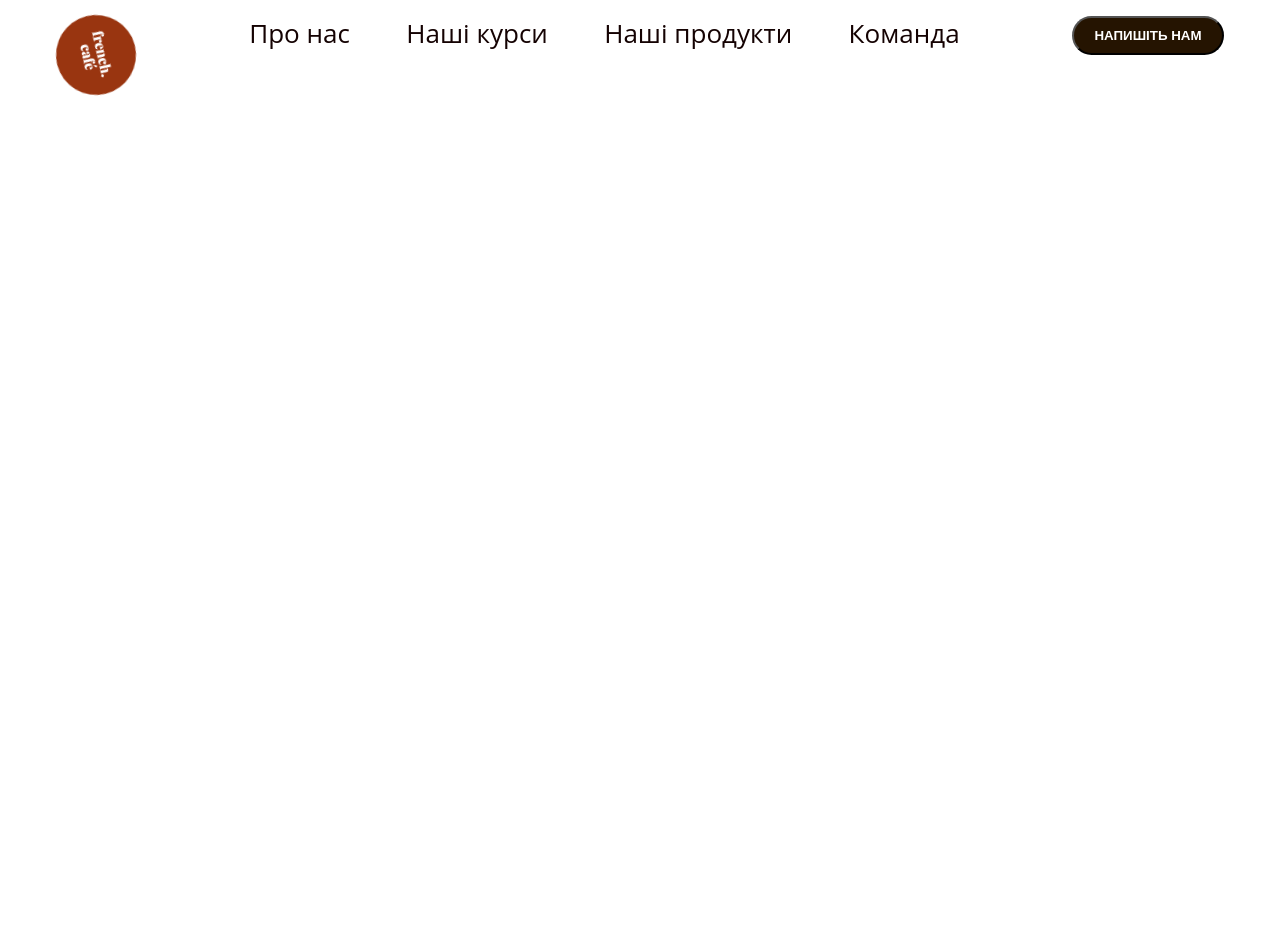
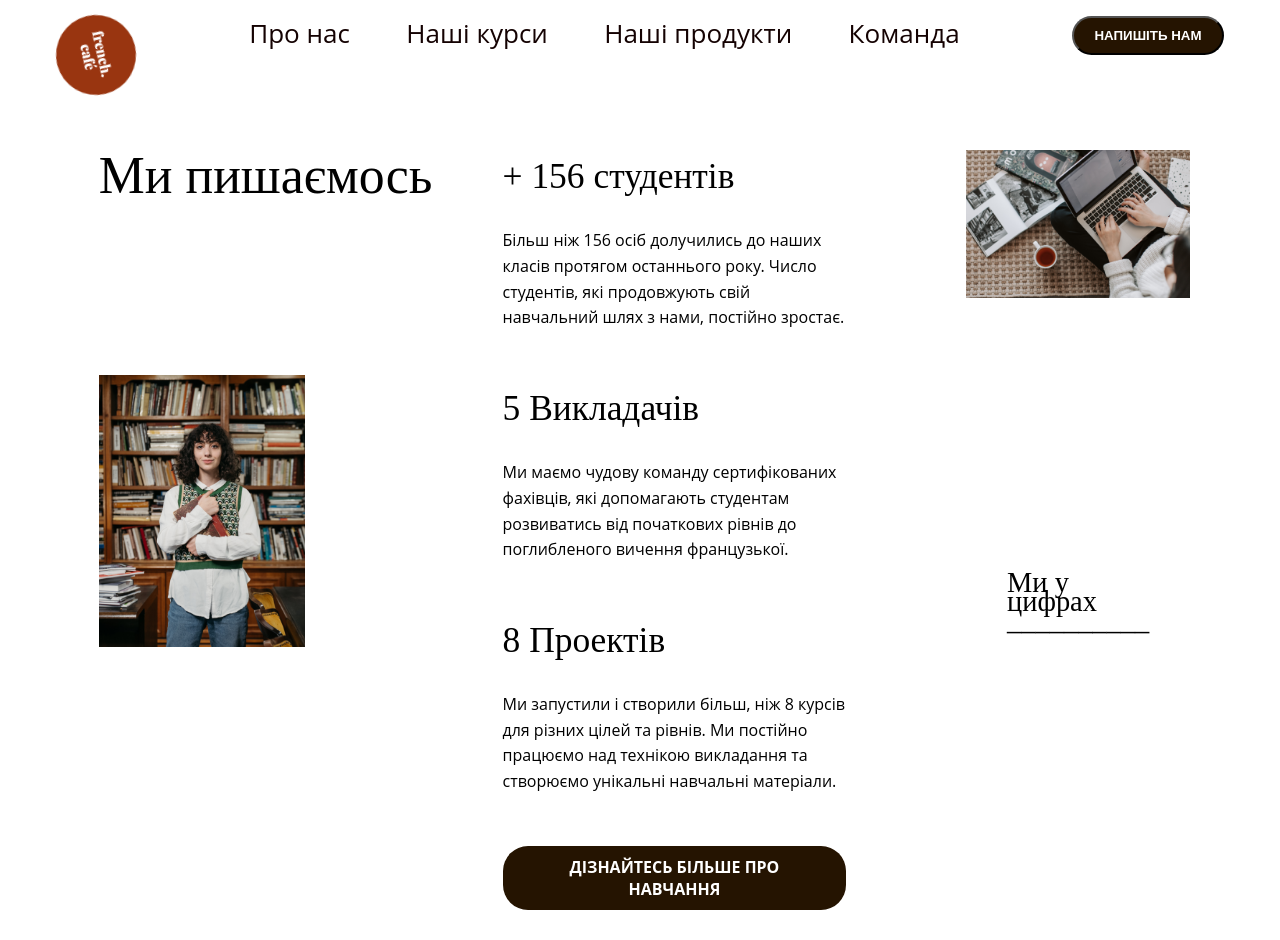
Before and after one commit to nostrr/french-cafe, a React (Create React App) app: page /WeProud in a window 1280 px wide. Before the commit the page ends 800 px from the top, so only its background shows below. Built offline with nearby package versions, Linux system fonts and the light colour scheme.

Commit message:
Thirs page

```diff
--- a/src/AboutUs/AboutUs.module.scss
+++ b/src/AboutUs/AboutUs.module.scss
@@ -39,22 +39,6 @@ $height: 100vh / 750px;
   padding-left: 6.94vw;
 }
 
-
-.topic{
-  font-family: Lora;
-  font-style: normal;
-  font-size: 6.47vmin;
-  font-weight:500;
-  line-height: 6.6vh;
-}
-
-.textContent{
-  font-family: Open Sans;
-  font-style: normal;
-  margin-top: 3.2vh;
-  margin-bottom: 6.4vh;
-  line-height: 3.2vh;
-}
 
 .linkStyle{
   text-align: center;
--- a/src/AboutUs/AboutUs.tsx
+++ b/src/AboutUs/AboutUs.tsx
@@ -2,6 +2,7 @@ import styles from './AboutUs.module.scss';
 import { Link } from 'react-router-dom';
 import photo from './img.png';
 import photo2 from './img2.png';
+import { TopicContent } from '../CommonComponents/TopicContent';
 
 export const AboutUs = () => {
   return (
@@ -33,16 +34,3 @@ export const AboutUs = () => {
     </div>
   );
 };
-
-const TopicContent = ({topic, children}: {topic: string, children: string}) => {
-  return(
-    <>
-      <div className={styles.topic}>
-        {topic}
-      </div>
-      <div className={styles.textContent}>
-        {children}
-      </div>
-    </>
-  )
-}
--- /dev/null
+++ b/src/CommonComponents/TopicContent.module.scss
@@ -0,0 +1,18 @@
+$width: 100vw / 1440px;
+$height: 100vh / 750px;
+
+.topic{
+  font-family: Lora;
+  font-style: normal;
+  font-size: 6.47vmin;
+  font-weight:normal;
+  line-height: 6.6vh;
+}
+.textContent{
+  flex-shrink: 0;
+  font-family: Open Sans;
+  font-style: normal;
+  margin-top: 3.2vh;
+  margin-bottom: 6.4vh;
+  line-height: 3.2vh;
+}
--- /dev/null
+++ b/src/CommonComponents/TopicContent.tsx
@@ -0,0 +1,23 @@
+import styles from './TopicContent.module.scss';
+
+interface ITopicContentProps{
+  topic: string;
+  children: string;
+  fontSize?:string;
+}
+
+export const TopicContent = ({ topic, children, fontSize }: ITopicContentProps) => {
+  const style = {
+    fontSize
+  }
+  return (
+    <>
+      <div className={styles.topic} style={style}>
+        {topic}
+      </div>
+      <div className={styles.textContent}>
+        {children}
+      </div>
+    </>
+  );
+};
--- a/src/NavBar/NavBar.tsx
+++ b/src/NavBar/NavBar.tsx
@@ -11,7 +11,7 @@ export const NavBar = () => {
       <div className={styles.navBarItem}></div>
       <div className={styles.navBarItem}><Link className={styles.linkStyle} to='AboutUs'>Про нас</Link> </div>
       <div className={styles.navBarItem}><Link className={styles.linkStyle} to='OurCourses'>Наші курси</Link></div>
-      <div className={styles.navBarItem}><Link className={styles.linkStyle} to='OurProducs'>Наші продукти</Link></div>
+      <div className={styles.navBarItem}><Link className={styles.linkStyle} to='OurProducts'>Наші продукти</Link></div>
       <div className={styles.navBarItem}><Link className={styles.linkStyle} to='Team'>Команда</Link></div>
       <div className={styles.navBarItem}></div>
       <div className={styles.navBarItem}><FormButton/></div>
--- a/src/WeProud/WeProud.module.scss
+++ b/src/WeProud/WeProud.module.scss
@@ -1,3 +1,6 @@
+$width: 100vw / 1440px;
+$height: 100vh / 750px;
+
 .backroundColorContainer{
 
 }
@@ -10,7 +13,63 @@
   align-items: start;
 }
 
+.topic{
+  font-family: Lora;
+  font-size: 6.47vmin;
+  font-weight:normal;
+  line-height: 6.6vh;
+}
+
 .col{
   margin: 10px;
   padding: 20px;
 }
+
+.col1{
+  flex:1 0;
+  padding-left: 6.94vw;
+}
+
+.col2{
+  flex: 1 0;
+  display: flex;
+  flex-direction: column;
+  align-items: start;
+}
+
+.col3{
+  flex:1 0;
+  display: flex;
+  flex-wrap: wrap;
+  flex-direction: column;
+  justify-content: space-between;
+  align-items: center;
+}
+
+.photo{
+  margin-top: 50%;
+  flex: 1 0;
+  max-width: 60%;
+  height: auto;
+}
+
+.linkStyle{
+  text-align: center;
+  text-decoration: none;
+  color: white;
+  font-family: Open Sans;
+}
+
+.rightPhoto{
+  max-width: 65%;
+  height: auto;
+}
+
+.aboutUsTitle{
+  align-self: center;
+  margin-top: 80%;
+  font-family: 'Lora';
+  font-style: normal;
+  font-size: $width * 32px;
+  line-height: 1.5vmax;
+}
--- a/src/WeProud/WeProud.tsx
+++ b/src/WeProud/WeProud.tsx
@@ -1,16 +1,49 @@
 import styles from './WeProud.module.scss';
+import { TopicContent } from '../CommonComponents/TopicContent';
+import photo1 from './img.png';
+import { Link } from 'react-router-dom';
+import photo2 from './img2.png';
+
 export const WeProud = () => {
-  return(
-      <div className={styles.backroundColorContainer}>
-          <div className={styles.mainContainer}>
-            <div className={`${styles.col}`}>
-              <div></div>
-              <div></div>
-            </div>
-            <div className={`${styles.col}`}>
-            </div>
-            <div className={`${styles.col}`}></div>
+  return (
+    <div className={styles.backroundColorContainer}>
+      <div className={styles.mainContainer}>
+        <div className={`${styles.col} ${styles.col1}`}>
+          <div className={styles.topic}>
+            Ми пишаємось
           </div>
+          <img className={styles.photo} src={photo1} />
+        </div>
+        <div className={`${styles.col} ${styles.col2}`}>
+          <TopicContent topic='+ 156 студентів' fontSize='2.77vw'>
+            Більш ніж 156 осіб долучились до наших класів
+            протягом останнього року. Число студентів,
+            які продовжують свій навчальний шлях з нами,
+            постійно зростає.
+          </TopicContent>
+          <TopicContent topic='5 Викладачів' fontSize='2.77vw'>
+            Ми маємо чудову команду сертифікованих
+            фахівців, які допомагають студентам розвиватись
+            від початкових рівнів до поглибленого вичення
+            французької.
+          </TopicContent>
+          <TopicContent topic='8 Проектів' fontSize='2.77vw'>
+            Ми запустили і створили більш, ніж 8 курсів
+            для різних цілей та рівнів. Ми постійно працюємо
+            над технікою викладання та створюємо унікальні
+            навчальні матеріали.
+          </TopicContent>
+          <Link className={`${styles.linkStyle} button`} to='/Team'>Дізнайтесь більше про навчання</Link>
+        </div>
+        <div className={`${styles.col} ${styles.col3}`}>
+          <img className={styles.rightPhoto} src={photo2} alt='Image' />
+          <div className={styles.aboutUsTitle}>
+            Ми у<br/>
+            цифрах<br/>
+            __________
+          </div>
+        </div>
       </div>
+    </div>
   );
-}
+};
```
Also changed, not shown: src/WeProud/img.png (added), src/WeProud/img2.png (added).
